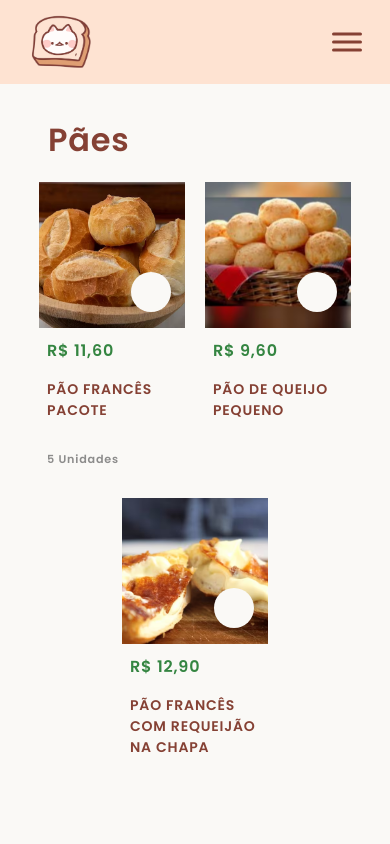
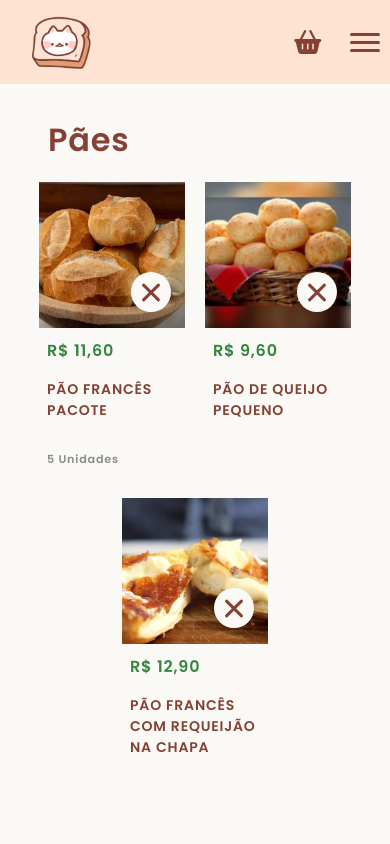
Before and after one commit to BrunoReiis/Padaria, a React (Vite) app: page /products in a window 390 px wide. Shown: the top 844 px of the page. Built offline with nearby package versions, Linux system fonts and the light colour scheme.

Commit message:
feature: cart icon update; product button shows if added

```diff
--- a/src/components/NavBar.tsx
+++ b/src/components/NavBar.tsx
@@ -13,27 +13,32 @@ export default function NavBar() {
         <ul className="header_user_menu">
           <a href="/products">
             Produtos
-            <span />
+            <span className="hover_span" />
           </a>
           <a href="/contact">
             Contato
-            <span />
+            <span className="hover_span" />
           </a>
           <a href="/about">
             Sobre
-            <span />
+            <span className="hover_span" />
           </a>
-          <a href="/cart">
+          <a className="cart_icon" href="/cart">
             <i className="fa-solid fa-basket-shopping"></i>
           </a>
           <a href="/user">
             <i className="fa-solid fa-user-large"></i>
           </a>
         </ul>
-        <div className="header_hamburger">
-          <span className="bar"></span>
-          <span className="bar"></span>
-          <span className="bar"></span>
+        <div id="navbar_options_responsive">
+          <a className="cart_icon cart_icon_navbar" href="/cart">
+            <i className="fa-solid fa-basket-shopping"></i>
+          </a>
+          <div className="header_hamburger">
+            <span className="bar"></span>
+            <span className="bar"></span>
+            <span className="bar"></span>
+          </div>
         </div>
       </nav>
     </header>
--- a/src/components/Products/Card.tsx
+++ b/src/components/Products/Card.tsx
@@ -11,7 +11,6 @@ const Home_Card = ({ img, title, info, price }: Props) => {
       <div className="image_content">
         <img src={img} />
         <button className="add_to_cart">
-          {/* <i className="fa-solid fa-plus"></i> */}
           <span className="add_to_cart_span"></span>
           <span className="add_to_cart_span"></span>
         </button>
--- a/src/css/NavBar.scss
+++ b/src/css/NavBar.scss
@@ -1,3 +1,19 @@
+.cart_icon {
+  position: relative;
+  display: flex;
+  justify-content: space-between;
+  align-items: center;
+  gap: 1rem;
+  text-decoration: none;
+  .cart_notification {
+    display: block;
+    text-decoration: none;
+  }
+}
+.cart_icon.cart_icon_navbar {
+  display: none;
+}
+
 header {
   width: 100%;
   position: sticky;
@@ -12,6 +28,7 @@ header {
     padding: 0.625rem;
     background-color: var(--base1);
     justify-content: space-between;
+    align-items: center;
 
     #header_profile_picture {
       margin-left: 50px;
@@ -34,6 +51,9 @@ header {
         text-shadow: none;
       }
     }
+    #navbar_options_responsive {
+      display: none;
+    }
   }
   .header_user_menu {
     display: flex;
@@ -52,7 +72,7 @@ header {
       font-size: 1.5rem;
       color: var(--Text);
     }
-    a > span {
+    a > .hover_span {
       position: absolute;
       bottom: 0;
       left: 50%;
@@ -65,7 +85,7 @@ header {
     }
     a:hover {
       cursor: pointer;
-      span {
+      .hover_span {
         left: 0;
         width: 100%;
       }
@@ -88,6 +108,30 @@ header {
 }
 
 @media (max-width: 1186px) {
+  .cart_icon.cart_icon_navbar {
+    display: flex;
+    position: relative;
+    height: -moz-fit-content;
+    height: fit-content;
+    text-decoration: none;
+    padding: 10px 12px;
+    font-size: 1.5rem;
+    color: var(--Text);
+    // transition: all 0.3s ease;
+  }
+  .cart_icon.active {
+    display: none;
+  }
+  .cart_icon.cart_icon_navbar.active {
+    display: flex !important;
+  }
+
+  #navbar_options_responsive {
+    display: flex !important;
+    align-items: center;
+    justify-content: space-between;
+    gap: 1rem;
+  }
   #header_profile_picture {
     margin: 0 20px !important;
     transition: none !important;
@@ -136,7 +180,7 @@ header {
     display: block !important;
     position: relative;
     top: 50%;
-    transform: translateY(-50%);
+    // transform: translateY(-50%);
     height: -moz-fit-content;
     height: fit-content;
     margin-right: 5%;
--- a/src/css/Products - Card.scss
+++ b/src/css/Products - Card.scss
@@ -45,10 +45,31 @@
       transition: all 0.3s ease;
 
       .add_to_cart_span {
+        width: 1.5rem;
+        height: 3px;
+        background-color: var(--Text);
+        position: absolute;
+        border-radius: 2px;
+      }
+      .add_to_cart_span:nth-child(1) {
+        transform: rotate(45deg);
+      }
+      .add_to_cart_span:nth-child(2) {
+        transform: rotate(-45deg);
       }
     }
     .add_to_cart.checked {
       background-color: var(--Text);
+      .add_to_cart_span:nth-child(1) {
+        width: 0.8rem;
+        background-color: #faf9f6;
+        transform: translate(-8px, 4px) rotate(45deg);
+      }
+      .add_to_cart_span:nth-child(2) {
+        width: 1.3rem;
+        background-color: #faf9f6;
+        transform: translate(3px, 2px) rotate(-45deg);
+      }
     }
   }
 
--- a/src/scripts/CartActions.js
+++ b/src/scripts/CartActions.js
@@ -26,7 +26,7 @@ export default function CartActions() {
 
             if (quantity <= 0) {
                 sessionStorage.removeItem(key)
-                alert(`O item ${key} foi removido da sua sacola de compras.`)
+                // alert(`O item ${key} foi removido da sua sacola de compras.`)
             } else {
                 const newValue = oldValue.split(",")
                 if (newValue.length === 5) {
--- a/src/scripts/NavBar.js
+++ b/src/scripts/NavBar.js
@@ -1,9 +1,17 @@
+import { checksCart } from "./checksCart";
+
 export default function NavBarJS() {
     const user_menu = document.querySelector(".header_user_menu");
     const hamburger = document.querySelector(".header_hamburger");
+    const icon1 = document.querySelector(".cart_icon_navbar")
+    const icon2 = document.querySelector(".cart_icon")
 
     hamburger.addEventListener('click', () => {
         user_menu.classList.toggle('active');
         hamburger.classList.toggle('active');
+        icon1.classList.toggle('active');
+        icon2.classList.toggle('active');
     });
+
+    checksCart()
 }
--- a/src/scripts/ProductsJS.js
+++ b/src/scripts/ProductsJS.js
@@ -1,10 +1,21 @@
+import { checksCart } from "./checksCart";
+
 export default function ProductsJS() {
     const add_to_cart = document.querySelectorAll(".add_to_cart");
 
-    add_to_cart.forEach(button => {
-        button.addEventListener("click", (e) => {
-            e.preventDefault()
-
+    function checksProductsButtons() {
+        const productButtons = document.querySelectorAll(".add_to_cart")
+        Object.keys(sessionStorage).forEach(key => {
+            productButtons.forEach(product => {
+                let content = product.parentElement.parentElement.querySelector(".product_name").textContent
+                if (content == key) {
+                    product.classList.add("checked")
+                }
+            })
+        })
+    }
+    checksProductsButtons()
+    function addToCart(e) {
         let parentElement = e.currentTarget.parentNode.parentNode
         let img = e.currentTarget.parentNode.querySelector("img").src.split("/img")[1]
         let itemPrice = parentElement.querySelector(".product_price").textContent.replace(",", ".")
@@ -16,6 +27,20 @@ export default function ProductsJS() {
         } catch (e) {
             sessionStorage.setItem(itemName, [itemPrice, `/img${img}`, itemName, 1])
         }
+    }
+
+    add_to_cart.forEach(button => {
+        button.addEventListener("click", (e) => {
+            e.preventDefault()
+            const currentButton = e.currentTarget
+            if (currentButton.classList.contains('checked')) {
+                addToCart(e)
+                checksCart()
+            } else {
+                currentButton.classList.add('checked')
+                addToCart(e)
+                checksCart()
+            }
         })
     })
 }
--- /dev/null
+++ b/src/scripts/checksCart.js
@@ -0,0 +1,18 @@
+export function checksCart() {
+    if (sessionStorage.length > 0) {
+        const icons = document.querySelectorAll(".cart_icon")
+        icons.forEach(icon => {
+            console.log(icon.querySelector("p"));
+            if (icon.querySelector("p")) {
+                icon.querySelector("p").textContent = sessionStorage.length
+                console.log("atualizado");
+                return
+            }
+            const p = document.createElement("p")
+            p.innerHTML = sessionStorage.length
+            p.setAttribute("class", "cart_notification")
+            icon.appendChild(p)
+
+        })
+    }
+}
```
Lines whose indentation alone changed are shown as unchanged.
